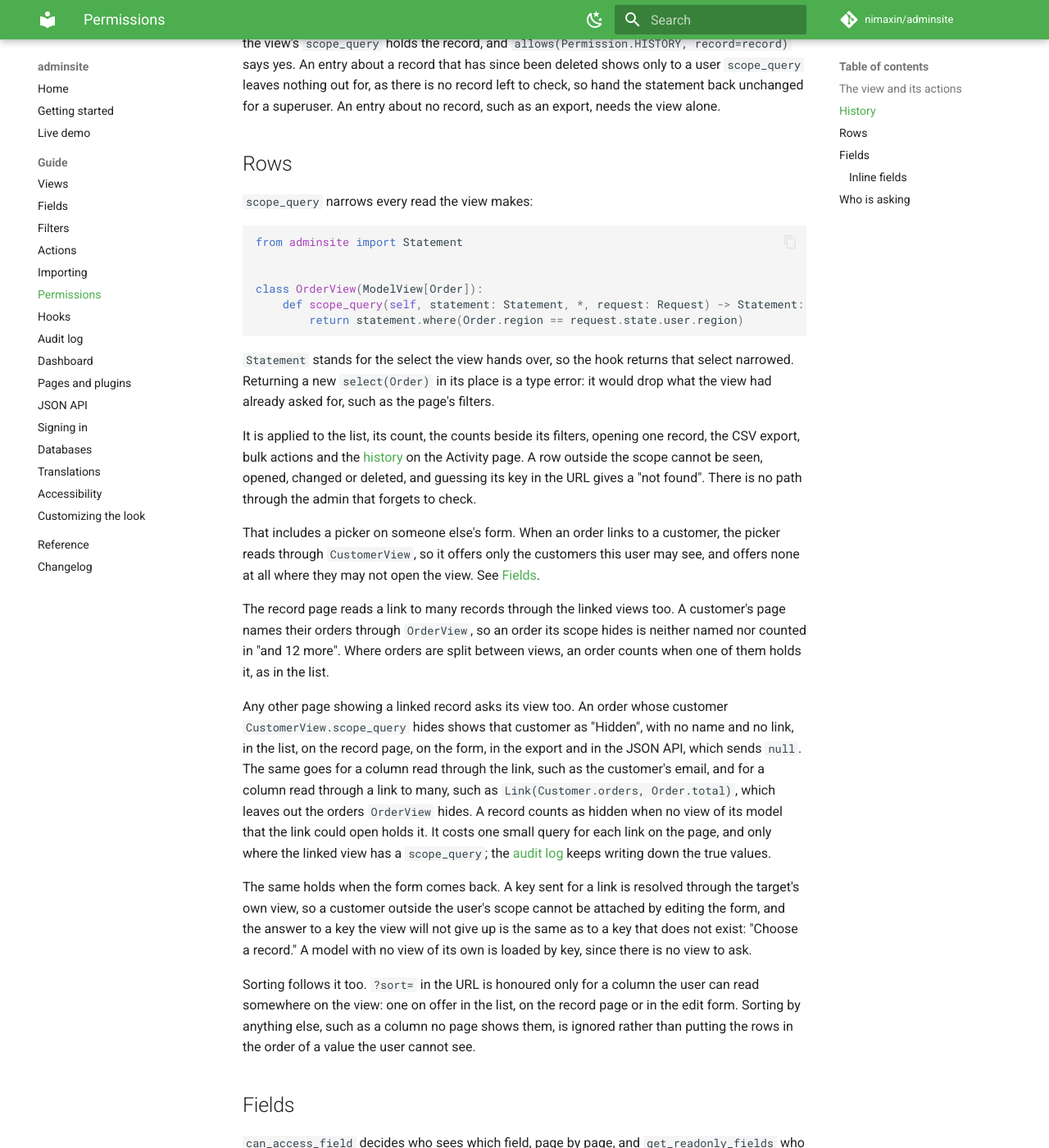
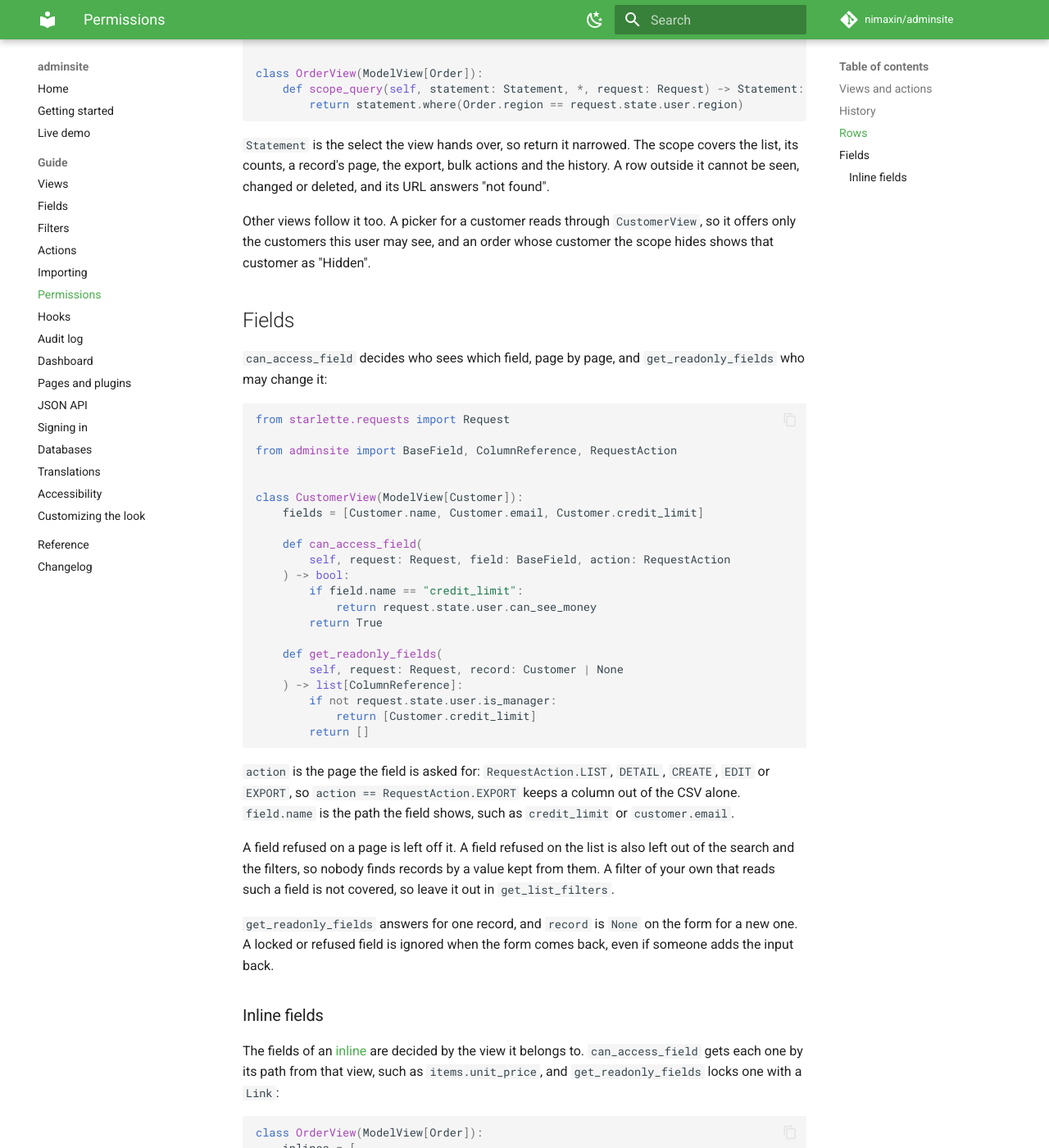
Before and after one commit to nimaxin/adminsite, an MkDocs documentation site: the page built from docs/permissions.md, in a window 1280 px wide and 1400 px high, scrolled down 1449 px. Shown: the whole window at 82% size. Built offline with MkDocs 1.6.1 and Material for MkDocs 9.7.7, drawn with Linux system fonts in a browser that asks for light colours; comment, search, counter and statistics services are not loaded; some of the changed text lies outside the part shown.

Commit message:
docs: trim the Permissions page to what each level does

````diff
--- a/docs/permissions.md
+++ b/docs/permissions.md
@@ -1,9 +1,10 @@
 # Permissions
 
-Permissions work at four levels: the whole view, one action, one field, and one row. Each is a
-method on the view, so the answer can depend on the request and on the record.
+Permissions work at four levels: the view, the action, the field and the row. Each is a method on
+the view, so the answer can depend on who is asking and on the record. The user is on
+`request.state.user`, as your [auth provider](auth.md) loaded it.
 
-## The view and its actions
+## Views and actions
 
 The simplest switches are attributes:
 
@@ -35,17 +36,12 @@ class OrderView(ModelView[Order]):
 
 `action` is one of `Permission.VIEW`, `CREATE`, `EDIT`, `DELETE`, `VIEW_DETAIL`, `EXPORT`, `IMPORT`
 and `HISTORY`, or the permission an [action](actions.md) asks for. `record` is the record the
-question is about, or None when it is about the view as a whole, such as whether its list may be
-exported. The check runs before a page is shown and again before anything is
-written, so a refused user gets an error even if they post the form by hand. Buttons for things the
-user may not do are left out.
-
-A refused page shows "Not allowed" inside the admin with a 403, and views a user may not open are
-left out of the sidebar.
+question is about, or `None` for the view as a whole. The check runs before a page is shown and
+again before anything is written, and buttons for what the user may not do are left out.
 
 ## History
 
-`Permission.HISTORY` decides who reads the [audit log](audit.md) of a view: the History tab on its
+`Permission.HISTORY` decides who reads a view's [audit log](audit.md): the History tab on its
 records, and its entries on the Activity page. The log keeps every field's old and new value, so
 refuse it where the values are sensitive:
 
@@ -59,15 +55,7 @@ class PayrollView(ModelView[Salary]):
         return await super().allows(action, request=request, record=record)
 ```
 
-The Activity page shows only entries from views where the user has both `VIEW` and `HISTORY`, and
-only from views registered on this admin, so two admins sharing one log never show each other's
-entries. A user with no such view does not see the Activity page at all.
-
-Within those views, an entry about one record shows only where the record's History tab would: the
-view's `scope_query` holds the record, and `allows(Permission.HISTORY, record=record)` says yes. An
-entry about a record that has since been deleted shows only to a user `scope_query` leaves nothing
-out for, as there is no record left to check, so hand the statement back unchanged for a
-superuser. An entry about no record, such as an export, needs the view alone.
+The Activity page shows entries only from views where the user has both `VIEW` and `HISTORY`.
 
 ## Rows
 
@@ -82,47 +70,18 @@ class OrderView(ModelView[Order]):
         return statement.where(Order.region == request.state.user.region)
 ```
 
-`Statement` stands for the select the view hands over, so the hook returns that select narrowed.
-Returning a new `select(Order)` in its place is a type error: it would drop what the view had
-already asked for, such as the page's filters.
+`Statement` is the select the view hands over, so return it narrowed. The scope covers the list,
+its counts, a record's page, the export, bulk actions and the history. A row outside it cannot be
+seen, changed or deleted, and its URL answers "not found".
 
-It is applied to the list, its count, the counts beside its filters, opening one record, the CSV
-export, bulk actions and the [history](#history) on the Activity page. A row outside the scope cannot be seen, opened, changed or deleted, and
-guessing its key in the URL gives a "not found". There is no path through the admin that forgets to
-check.
-
-That includes a picker on someone else's form. When an order links to a customer, the picker reads
-through `CustomerView`, so it offers only the customers this user may see, and offers none at all
-where they may not open the view. See [Fields](fields.md#relationships).
-
-The record page reads a link to many records through the linked views too. A customer's page names
-their orders through `OrderView`, so an order its scope hides is neither named nor counted in "and
-12 more". Where orders are split between views, an order counts when one of them holds it, as in
-the list.
-
-Any other page showing a linked record asks its view too. An order whose customer
-`CustomerView.scope_query` hides shows that customer as "Hidden", with no name and no link, in the
-list, on the record page, on the form, in the export and in the JSON API, which sends `null`. The
-same goes for a column read through the link, such as the customer's email, and for a column read
-through a link to many, such as `Link(Customer.orders, Order.total)`, which leaves out the orders
-`OrderView` hides. A record counts as hidden when no view of its model that the link could open
-holds it. It costs one small query for each link on the page, and only where the linked view has a
-`scope_query`; the [audit log](audit.md) keeps writing down the true values.
-
-The same holds when the form comes back. A key sent for a link is resolved through the target's
-own view, so a customer outside the user's scope cannot be attached by editing the form, and the
-answer to a key the view will not give up is the same as to a key that does not exist: "Choose a
-record." A model with no view of its own is loaded by key, since there is no view to ask.
-
-Sorting follows it too. `?sort=` in the URL is honoured only for a column the user can read
-somewhere on the view: one on offer in the list, on the record page or in the edit form. Sorting
-by anything else, such as a column no page shows them, is ignored rather than putting the rows in
-the order of a value the user cannot see.
+Other views follow it too. A picker for a customer reads through `CustomerView`, so it offers only
+the customers this user may see, and an order whose customer the scope hides shows that customer
+as "Hidden".
 
 ## Fields
 
-`can_access_field` decides who sees which field, page by page, and `get_readonly_fields` who
-may change it:
+`can_access_field` decides who sees which field, page by page, and `get_readonly_fields` who may
+change it:
 
 ```python
 from starlette.requests import Request
@@ -150,34 +109,20 @@ class CustomerView(ModelView[Customer]):
 
 `action` is the page the field is asked for: `RequestAction.LIST`, `DETAIL`, `CREATE`, `EDIT` or
 `EXPORT`, so `action == RequestAction.EXPORT` keeps a column out of the CSV alone. `field.name` is
-the path the field shows, such as `credit_limit` or `customer.email`. A field refused on a page is
-left off it: the list and its Columns menu, the record page, the form and the export. The JSON API
-carries what the list, the record page and the edit form show this user, and nobody can sort by a
-field they see nowhere. A field on the create form alone shows no record's value, so it counts for
-neither. An [import](import.md) follows the forms too: a row that adds a record goes by the create
-form, and one that changes a record by that record's edit form, where a field this user sees
-nowhere has to be left empty.
+the path the field shows, such as `credit_limit` or `customer.email`.
 
-A field refused on the list is left out of its search box and its filters too, and the list does
-not start sorted by it, so no search or filter finds records by a value kept from the user. That
-covers the API, the command palette and pickers, which search the same way. A filter of your own
-that names no field stays, so leave it out in `get_list_filters` where it reads such a field. A
-[`RecentRecords`](dashboard.md#recentrecords) card neither shows the field nor sorts by it. A
-field refused on the record page is left out of its History tab and the Activity page, old and new
-values alike, and so is the value an export filtered it by, whatever the filter is named in the
-address, such as `customer__email` for `Link(Order.customer, Customer.email)`.
+A field refused on a page is left off it. A field refused on the list is also left out of the search
+and the filters, so nobody finds records by a value kept from them. A filter of your own that
+reads such a field is not covered, so leave it out in `get_list_filters`.
 
-`get_readonly_fields` answers for one record too, such as the customer of a shipped order, and
-`record` is None on the form for a new one. A field with `read_only=True` is locked for everyone.
-A locked or refused field is ignored when the form comes back, so adding the input back with the
-browser's developer tools changes nothing.
+`get_readonly_fields` answers for one record, and `record` is `None` on the form for a new one. A
+locked or refused field is ignored when the form comes back, even if someone adds the input back.
 
 ### Inline fields
 
-The fields of an [inline](views.md#edit-related-records-in-the-same-form) are decided by the view it
-belongs to. `can_access_field` is asked about each one by its path from that view, so an order
-line's price is `items.unit_price`, and `get_readonly_fields` locks one with a `Link` from that
-view to the child's column:
+The fields of an [inline](views.md#edit-related-records-in-the-same-form) are decided by the view
+it belongs to. `can_access_field` gets each one by its path from that view, such as
+`items.unit_price`, and `get_readonly_fields` locks one with a `Link`:
 
 ```python
 class OrderView(ModelView[Order]):
@@ -204,12 +149,4 @@ class OrderView(ModelView[Order]):
 ```
 
 `action` is `RequestAction.CREATE` for a new row, `EDIT` for an existing one and `DETAIL` on the
-record page. A field refused for every row leaves the table, and one refused on some rows only
-leaves those rows' cells empty. `record` is the parent, so the lines of a shipped order are locked
-together.
-
-## Who is asking
-
-When signing in is set up, the user is on `request.state.user`, as your [auth provider](auth.md)
-loaded it. An application that signs people in with its own middleware instead can put its user
-there too; adminsite passes the same request through.
+record page. `record` is the parent, so the lines of a shipped order are locked together.
````
